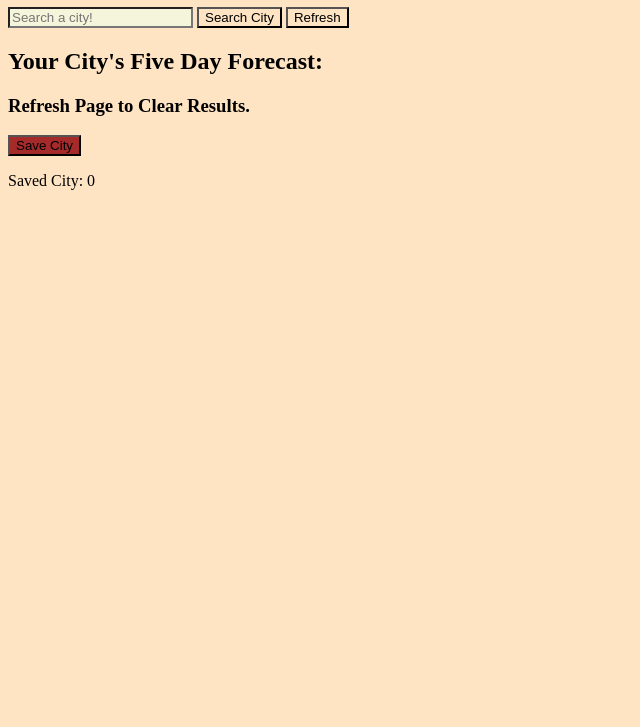
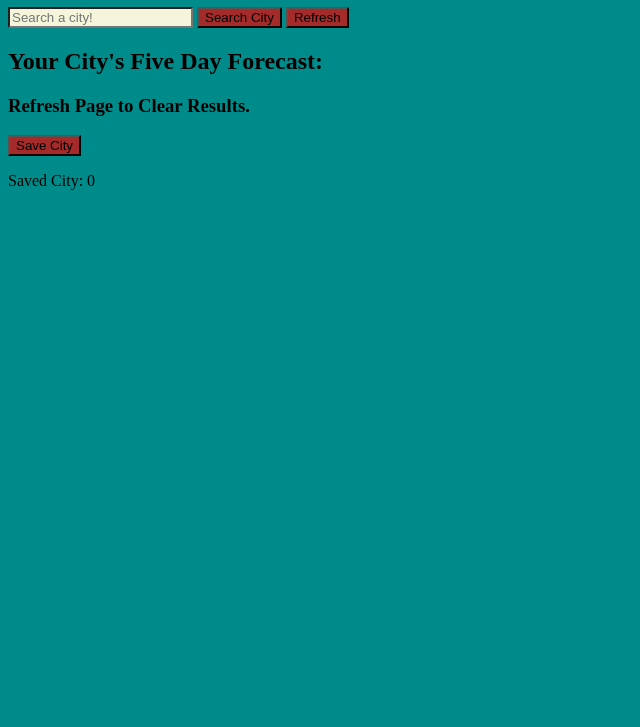
Before and after one commit to tcstl95/Weather-App, a plain HTML site: page index.html in a window 1280 px wide. Shown: the part 73-800 px from the top of the page, without its empty margins (0-640 px from the left). Drawn offline with Linux system fonts and the light colour scheme.

Commit message:
More CSS styling

```diff
--- a/assets/style.css
+++ b/assets/style.css
@@ -1,8 +1,8 @@
 *{
-    background-color: bisque;
+    background-color: darkcyan;
 }
 
-.save{
+.save, .searchCity, .Refresh{
     background-color: brown;
 }
 .card{
@@ -17,3 +17,6 @@ input{
 h1{
 
 }
+strong{
+    background-color: beige;
+}
```
